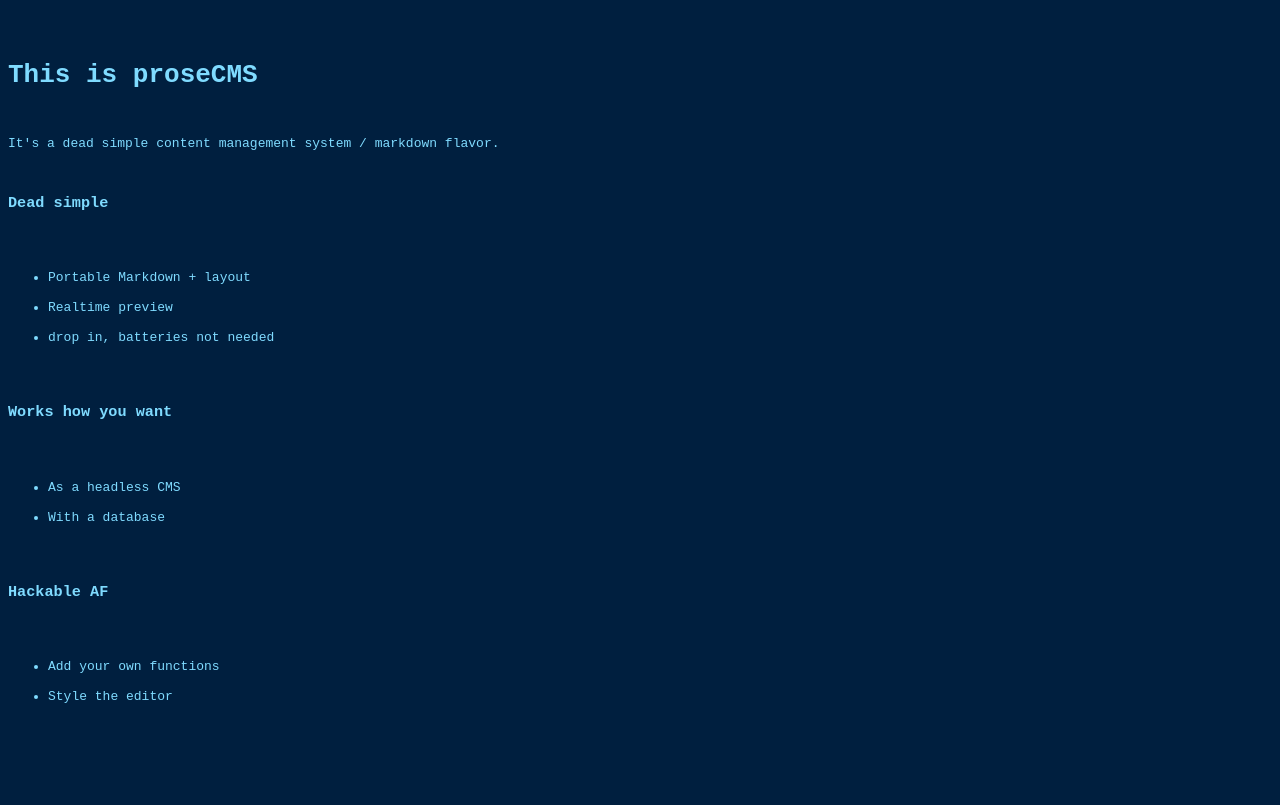
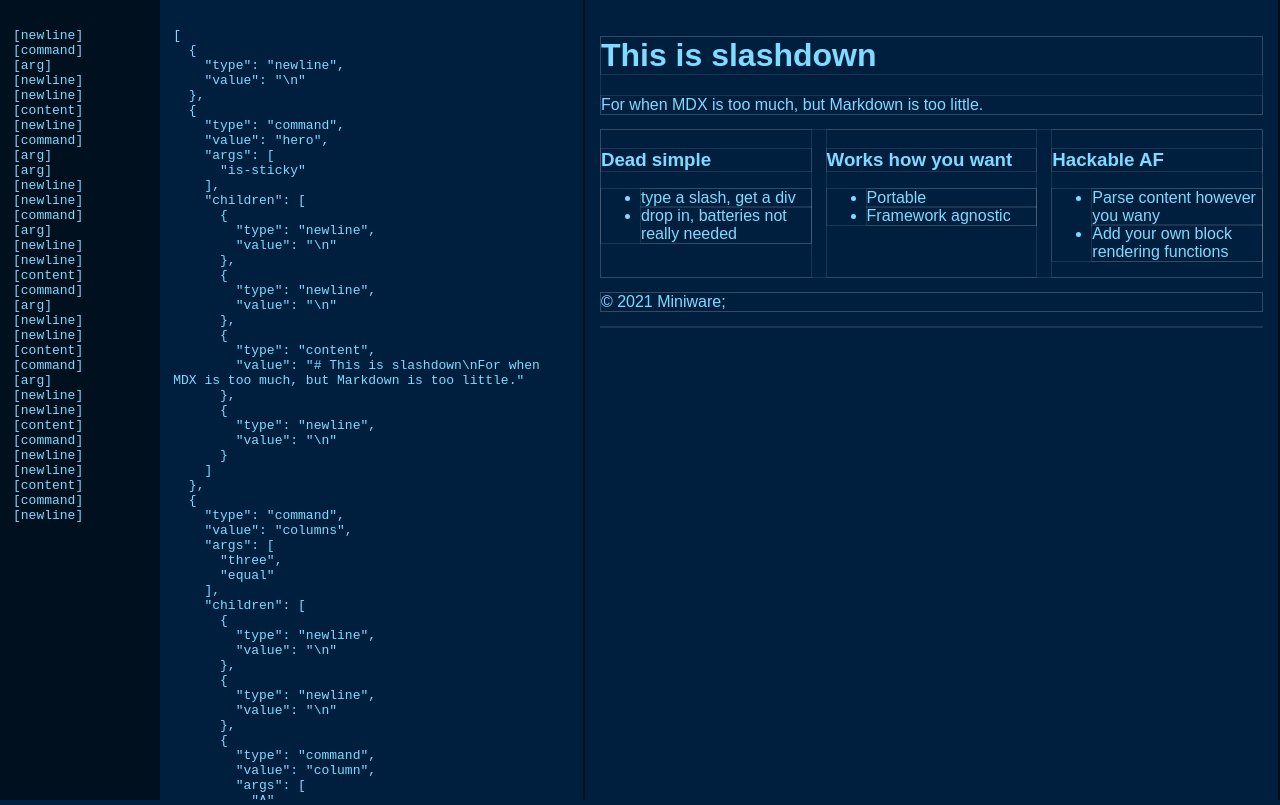
Before and after one commit to nickisnoble/slashdown, a website with bundled scripts: page public/index.html in a window 1280 px wide. Built offline with nearby package versions, Linux system fonts and the light colour scheme.

Commit message:
setup a nicer workspace

```diff
--- a/public/index.css
+++ b/public/index.css
@@ -1,5 +1,57 @@
 html {
   font-family: sans-serif;
-  background: #001f3f ;
+  background: #001f3f;
   color: #7FDBFF;
 }
+
+body {
+  margin: 0;
+  padding: 0;
+}
+
+pre {
+  margin: 0;
+
+  white-space: break-spaces;
+}
+
+#app {
+  display: flex;
+  overflow: hidden;
+  height: 100vh;
+}
+
+.preview,
+.parsed,
+.lexed {
+  padding: 1em;
+  border-right: 2px solid #00101f;
+  overflow: auto;
+  scrollbar-width: none;
+}
+
+.preview {
+  flex: 5;
+}
+
+.preview * {
+  box-shadow: 0 0 0 1px rgba(255,255,255,0.1);
+}
+
+.parsed {
+  flex: 3;
+}
+
+.lexed {
+  flex: 1;
+  background: #00101f;
+}
+
+.columns {
+  --min: 15ch;
+  --gap: 1rem;
+
+  display: grid;
+  grid-gap: var(--gap);
+  grid-template-columns: repeat(auto-fit, minmax(var(--min), 1fr));
+}
--- a/public/index.html
+++ b/public/index.html
@@ -10,6 +10,9 @@
   </head>
   <body>
     <noscript>You need to enable JavaScript to run this app.</noscript>
+
+    <div id="app"></div>
+
     <script type="module" src="/dist/index.js"></script>
   </body>
 </html>
--- a/src/index.js
+++ b/src/index.js
@@ -6,46 +6,55 @@
 const source = `
   /hero is-sticky
 
-    # This is proseCMS
-    It's a dead simple content management system / markdown flavor.
+    # This is slashdown
+    For when MDX is too much, but Markdown is too little.
 
   // This is a comment
-  /columns 3 equal
+  /columns three equal
 
     /column A
 
       ### Dead simple
-      - Portable Markdown + layout
-      - Realtime preview
-      - drop in, batteries not needed
-
+      - type a slash, get a div
+      - drop in, batteries not really needed
 
     /column B
 
       ### Works how you want
-      - As a headless CMS
-      - With a database
-
+      - Portable
+      - Framework agnostic
 
     /column C
 
       ### Hackable AF
-      - Add your own functions
-      - Style the editor
+      - Parse content however you wany
+      - Add your own block rendering functions
 
-  /footer
+/footer
+
+  © 2021 Miniware;
+
+/
 `
 
-const lex = new Lexer( source );
-const parser = new Parser( lex.tokens );
-const renderer = new Renderer( parser.ast );
-// const types = tokens
-  // .map( t => `[${t.type}] ${t.text == "\n" ? "\\n" : t.text }` )
+const lexed = new Lexer( source );
+const parsed = new Parser( lexed.tokens );
+const rendered = new Renderer( parsed.ast );
 
-document.body.innerHTML = `
-  <pre>
+const app = document.getElementById('app');
+
+app.innerHTML = `
+  <pre class="lexed">
     <code>
-      ${renderer.markup}
+${lexed.tokens.map( t => `[${t.type}]`).join("\n")}
     </code>
   </pre>
+  <pre class="parsed">
+    <code>
+${JSON.stringify(parsed.ast, null, 2)}
+    </code>
+  </pre>
+  <div class="preview">
+${rendered.markup}
+  </div>
 `
```
